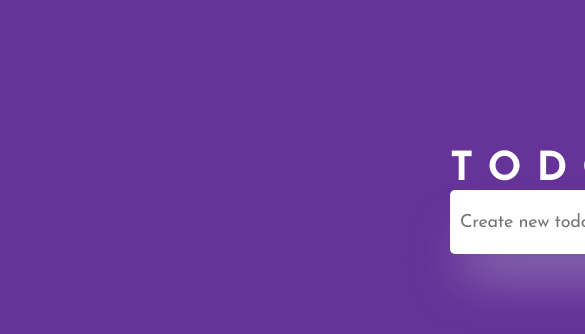
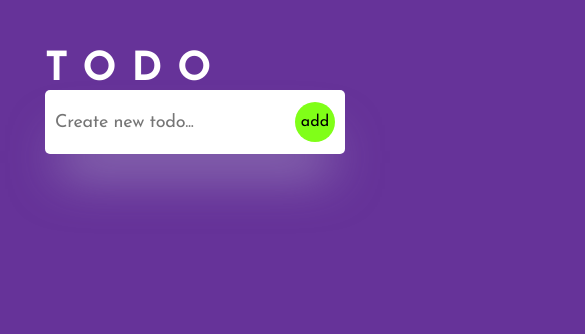
Before and after one commit to OybekArabboyev/todolist, a plain HTML site: page index.html in a window 390 px wide. Shown: the top 334 px of the page, 585 px wide, since content can reach past the window. Drawn offline with Linux system fonts and the light colour scheme.

Commit message:
responsive

```diff
--- a/app.js
+++ b/app.js
@@ -36,3 +36,4 @@ function createDeleteElement(value) {
 
     result.appendChild(li)
 }
+console.log(localStorage);
--- a/main.css
+++ b/main.css
@@ -10,6 +10,8 @@ body {
     height: 100%;
     font-family: 'Josefin Sans', sans-serif;
     background-color: rebeccapurple;
+    display: flex;
+    justify-content: center;
 }
 .container {
     padding: 150px 450px;
@@ -114,3 +116,20 @@ ul {
 .btn-active {
     text-decoration: none;
 }
+
+@media (max-width: 1300px) {
+    .container {
+        padding: 50px;
+    }
+}
+@media (max-width: 643px) {
+    .container {
+        padding: 50px 5px 5px 5px;
+    }
+    .wrap {
+        width: 300px;
+    }
+    .li {
+        width: 300px;
+    }
+}
```
